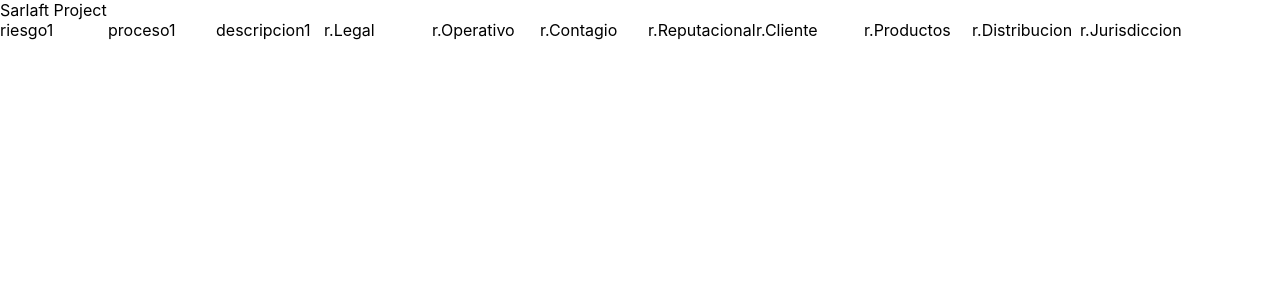
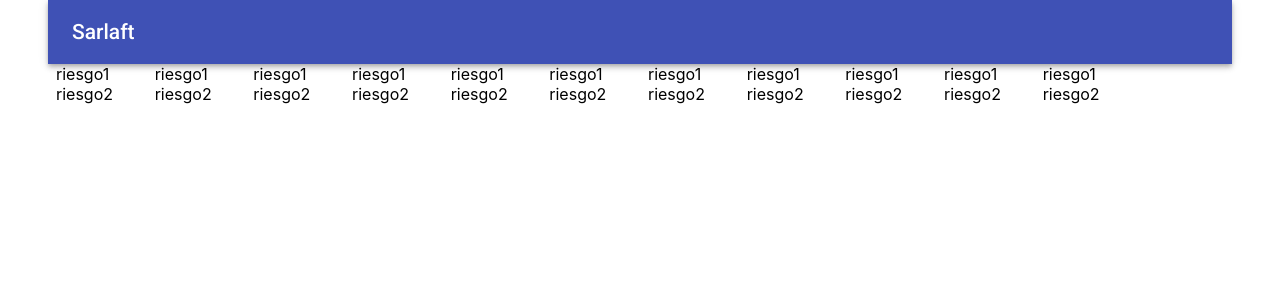
Before and after one commit to ProjectSarlaft/SarlaftProjectFront, a React (Create React App) app: page / in a window 1280 px wide. Shown: the top 300 px of the page. Built offline with nearby package versions, Linux system fonts and the light colour scheme.

Commit message:
Tabla Identificacion

```diff
--- a/package.json
+++ b/package.json
@@ -3,6 +3,7 @@
   "version": "0.1.0",
   "private": true,
   "dependencies": {
+    "@material-ui/core": "^3.9.3",
     "react": "^16.8.6",
     "react-dom": "^16.8.6",
     "react-flexbox-grid": "^2.1.2",
--- a/public/index.html
+++ b/public/index.html
@@ -3,6 +3,7 @@
   <head>
     <meta charset="utf-8" />
     <link rel="shortcut icon" href="%PUBLIC_URL%/favicon.ico" />
+    <link rel="stylesheet" href="https://fonts.googleapis.com/css?family=Roboto:300,400,500">
     <meta
       name="viewport"
       content="width=device-width, initial-scale=1, shrink-to-fit=no"
--- a/src/App.js
+++ b/src/App.js
@@ -1,22 +1,67 @@
-import React, { Component } from 'react'; import { Row, Col } from 'react-flexbox-grid';
-import Riesgo from './componentes/Riesgo';
-import RiesgosAsociados from './componentes/RiesgosAsociados';
-import FactoresRiesgo from './componentes/FactoresRiesgo';
+import React, { Component } from 'react';
+import AppBar from '@material-ui/core/AppBar';
+import Typography from '@material-ui/core/Typography';
+import Toolbar from '@material-ui/core/Toolbar';
+import { Grid, Row, Col } from 'react-flexbox-grid';
+import TablaIdentificacion from './componentes/identification/TablaIdentificacion';
+
+const tablaIdentificacion = [{
+  riesgo: "riesgo1",
+  descripcion: "riesgo1",
+  proceso: "riesgo1",
+  riesgoLegal: "riesgo1",
+  riesgoOperativo: "riesgo1",
+  riesgoContagio: "riesgo1",
+  riesgoReputacional: "riesgo1",
+  riesgoCliente: "riesgo1",
+  riesgoProductos: "riesgo1",
+  riesgoDistribucion: "riesgo1",
+  riesgoJurisdiccion: "riesgo1",
+
+}, {
+
+  riesgo: "riesgo2",
+  descripcion: "riesgo2",
+  proceso: "riesgo2",
+  riesgoLegal: "riesgo2",
+  riesgoOperativo: "riesgo2",
+  riesgoContagio: "riesgo2",
+  riesgoReputacional: "riesgo2",
+  riesgoCliente: "riesgo2",
+  riesgoProductos: "riesgo2",
+  riesgoDistribucion: "riesgo2",
+  riesgoJurisdiccion: "riesgo2",
+
+}]
 
 class App extends Component {
+  constructor() {
+    super();
+    this.state = {
+      tablaIdentificacion: tablaIdentificacion,
+    }
+  }
   render() {
+    const { tablaIdentificacion } = this.state;
     return (
-      <div>
-        Sarlaft Project
-
-          <Row>
-            <Col  md={3} lg={3} ><Riesgo riesgo = "riesgo1" proceso = "proceso1" descripcion = "descripcion1" ></Riesgo></Col>
-            <Col  md={4} lg={4} ><RiesgosAsociados riesgoLegal = "r.Legal" riesgoOperativo = "r.Operativo" riesgoContagio = "r.Contagio"
-                                  riesgoReputacional = "r.Reputacional"></RiesgosAsociados></Col>
-            <Col  md={4} lg={4} ><FactoresRiesgo riesgoCliente = "r.Cliente" riesgoProductos = "r.Productos" riesgoDistribucion = "r.Distribucion"
-                                  riesgoJurisdiccion = "r.Jurisdiccion"></FactoresRiesgo></Col>
-          </Row>
-      </div>
+    <Grid>
+      <Row>
+        <AppBar position='sticky'>
+          <Toolbar>
+            <Typography variant='title' color='inherit'>
+              Sarlaft
+            </Typography>
+          </Toolbar>
+        </AppBar>
+      </Row>
+      <Row>
+        <Col md={12} lg={12}>
+          <div>
+            <TablaIdentificacion informacion = {tablaIdentificacion} ></TablaIdentificacion>
+          </div>
+        </Col>
+      </Row>
+    </Grid>
     );
   }
 }
--- a/src/componentes/Riesgo.js
+++ b/src/componentes/identification/Riesgo.js
@@ -1,4 +1,3 @@
-
 import {Row, Col } from 'react-flexbox-grid';
 import React, { Component } from 'react';
 
--- /dev/null
+++ b/src/componentes/identification/TablaIdentificacion.js
@@ -0,0 +1,54 @@
+import {Row, Col } from 'react-flexbox-grid';
+import React, { Component } from 'react';
+import Riesgo from './Riesgo';
+import RiesgosAsociados from './RiesgosAsociados';
+import FactoresRiesgo from './FactoresRiesgo';
+
+class TablaIdentificacion extends Component {
+    constructor(props) {
+        super(props);
+        this.state = {
+            informacion: props.informacion
+        }
+    }
+
+    render() {
+      console.log(this.state);
+      return (
+        <div>
+          {strToComponents(this.state.informacion)}
+        </div>
+          );
+        }
+      }
+
+      const strToComponents = (information) => (
+        information.map( (row) =>
+            (
+            <Row>
+                <Col md={3} lg={3}>
+                    <Riesgo
+                        riesgo = {row.riesgo}
+                        proceso = {row.proceso}
+                        descripcion = {row.descripcion}
+                        key = {row.riesgo} />
+                </Col>
+                <Col md={4} lg={4} >
+                    <RiesgosAsociados
+                        riesgoLegal ={row.riesgoLegal}
+                        riesgoOperativo = {row.riesgoOperativo}
+                        riesgoContagio = {row.riesgoContagio}
+                        riesgoReputacional = {row.riesgoReputacional}
+                        key = {row.riesgo} />
+                </Col>
+                <Col md={4} lg={4} >
+                    <FactoresRiesgo
+                        riesgoCliente = {row.riesgoCliente}
+                        riesgoProductos = {row.riesgoProductos}
+                        riesgoDistribucion = {row.riesgoDistribucion}
+                        riesgoJurisdiccion = {row.riesgoJurisdiccion}
+                        key = {row.riesgo} />
+                </Col>
+          </Row>)
+    ));
+      export default TablaIdentificacion;
```
Also changed, not shown: src/componentes/identification/FactoresRiesgo.js (renamed from src/componentes/FactoresRiesgo.js), src/componentes/identification/RiesgosAsociados.js (renamed from src/componentes/RiesgosAsociados.js), 1 other file (tests, documents, lock files or other folders).
